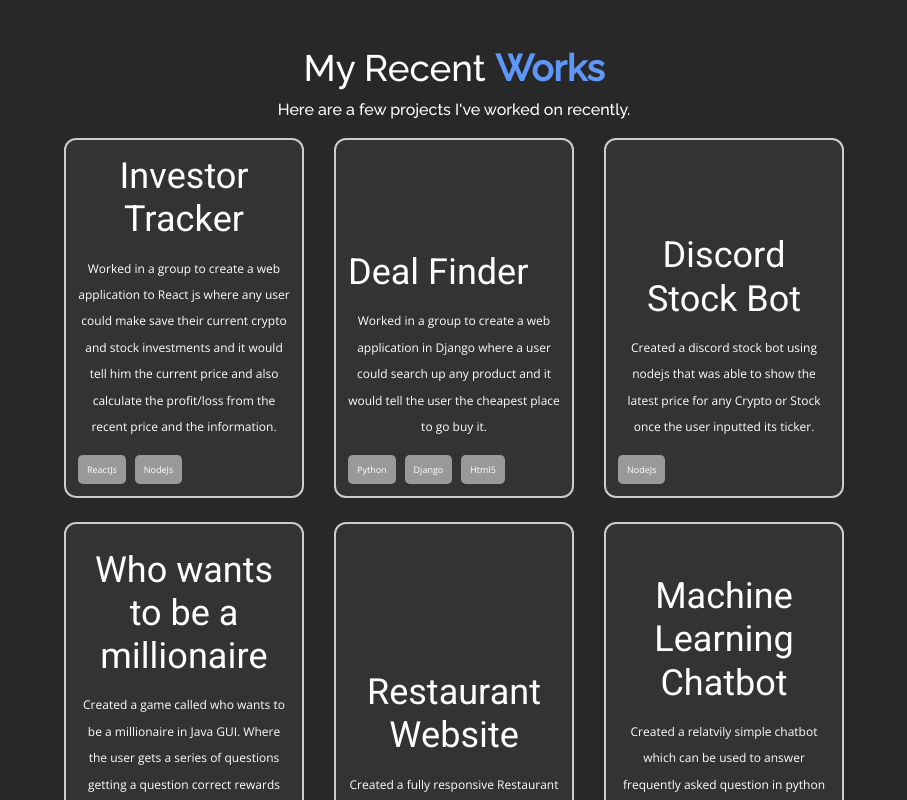
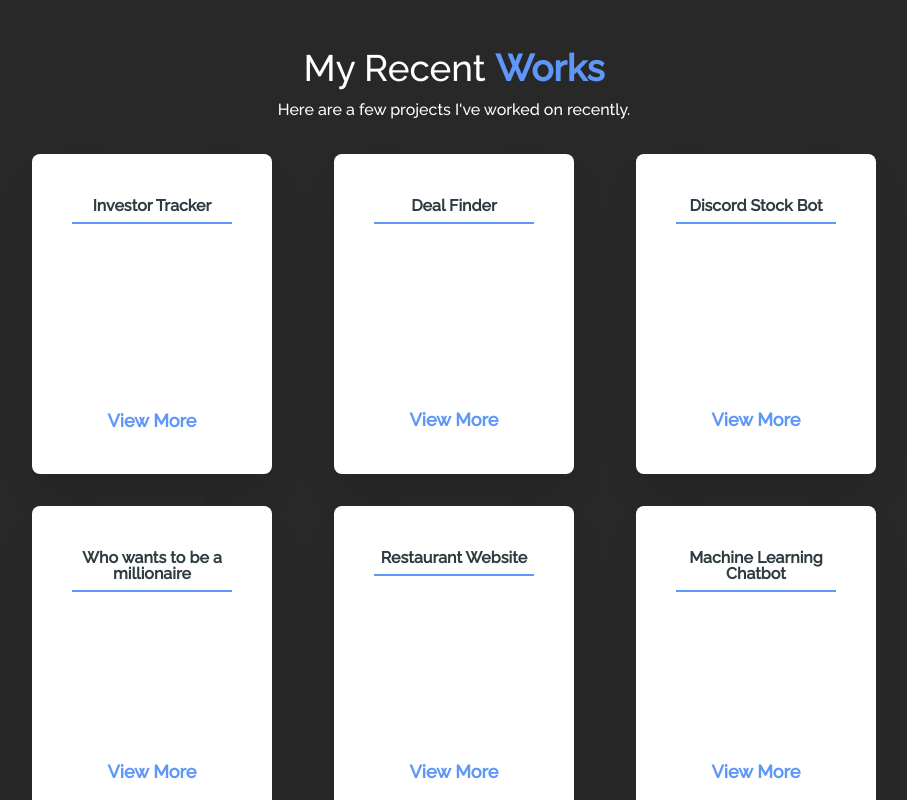
Before and after one commit to NihalKPatel/Portfolio-React, a React (Create React App) app in the folder Portfolio/: page / in a window 1280 px wide. Shown: the part 1520-2320 px from the top of the page, without its empty margins (186-1093 px from the left). Built offline with nearby package versions, Linux system fonts and the light colour scheme.

Commit message:
update project

```diff
--- a/Portfolio/src/App.js
+++ b/Portfolio/src/App.js
@@ -9,7 +9,6 @@
 import "./App.css";
 import "bootstrap/dist/css/bootstrap.min.css";
 import About from "./components/Pages/About";
-import TechStack from "./components/Pages/TechStack";
 
 
 function App() {
--- a/Portfolio/src/components/ProjectCard/Projects.js
+++ b/Portfolio/src/components/ProjectCard/Projects.js
@@ -1,7 +1,7 @@
 import React from "react";
 import data from "./data.json";
 import Card from "./Card"
-import "./project.css";
+import "./project.scss";
 import {Col, Container, Row} from "react-bootstrap";
 
 function Projects(props) {
--- a/Portfolio/src/components/ProjectCard/card.js
+++ b/Portfolio/src/components/ProjectCard/card.js
@@ -1,5 +1,5 @@
 import React from "react";
-import {Col, Container, Row} from "react-bootstrap";
+import {Container} from "react-bootstrap";
 
 export default class Card extends React.Component {
     render() {
@@ -10,7 +10,7 @@
         let i = 0
         while (stacks[i] !== undefined) {
             console.log(stacks[i])
-            techstack[i] = <div className="tag stackbtn"><p>{stacks[i]}</p></div>
+            techstack[i] = <div className="tag stackbtn"><p>{stacks[i]} &nbsp;</p></div>
             i++
         }
 
@@ -19,22 +19,15 @@
                 <Container>
                     <div className="card-grid-space">
                         <div className="num"></div>
-                        <a className="project-card" href="https://github.com/NihalKPatel/InvestorTracker"
-                           style={{background: "#333"}}>
-                            <Col>
-                                <Row>
-                                <h1>  {this.props.data.project}</h1>
-                                </Row>
-                                <Row>
-                                <p>{this.props.data.description}</p>
-                                </Row>
-                                <Row>
-                                <div className="tags">
+                        <a href={this.props.data.github} className= "data-card">
+                            <h3>{this.props.data.project}</h3>
+                                <h4><div className="tags">
                                     {techstack}
-                                </div>
-                                </Row>
-                            </Col>
+                                </div></h4>
+                            <p>{this.props.data.description}</p>
+                            <span className="link-text"> View More </span>
                         </a>
+
                     </div>
                 </Container>
             </section>
--- a/Portfolio/src/components/ProjectCard/data.json
+++ b/Portfolio/src/components/ProjectCard/data.json
@@ -5,8 +5,8 @@
       "ReactJs",
       "NodeJs"
     ],
-    "description": "Worked in a group to create a web application to React js where any user could make save their current crypto and stock investments and it would tell him the current price and also calculate the profit/loss from the recent price and the information.",
-    "github": "https://github.com/NihalKPatel/InvestorTrackerm",
+    "description": "Creating a web application to React js where any user could make save their current crypto and stock investments and it would tell him the current price and also calculate the profit/loss from the recent price and the information.",
+    "github": "https://github.com/NihalKPatel/InvestorTracker",
     "status": "In Development"
   },
   "1": {
--- a/Portfolio/src/components/ProjectCard/project.css
+++ /dev/null
@@ -1,207 +0,0 @@
-@import url('https://fonts.googleapis.com/css?family=Heebo:400,700|Open+Sans:400,700');
-
-:root {
-    --color: #2c6dd9;
-    --transition-time: 0.5s;
-}
-
-a {
-    color: inherit;
-}
-
-
-.cards-wrapper {
-    display: grid;
-    justify-content: center;
-    align-items: center;
-    grid-gap: 4rem;
-    padding: 4rem;
-    margin: 0 auto;
-    width: max-content;
-}
-
-.project-card {
-    font-family: 'Heebo';
-    text-decoration: none;
-    --bg-filter-opacity: 0.5;
-    background-image: linear-gradient(rgba(0, 0, 0, var(--bg-filter-opacity)), rgba(0, 0, 0, var(--bg-filter-opacity)));
-    height: 15em;
-    width: 10em;
-    font-size: 1.5em;
-    color: white;
-    border-radius: 0.5em;
-    padding: 0.5em;
-    display: flex;
-    align-items: flex-end;
-    background-size: cover;
-    transition: all, var(--transition-time);
-    position: relative;
-    overflow: hidden;
-    border: 0.1em solid #ccc;
-    margin-bottom: 1em;
-}
-
-.project-card:hover {
-    transform: rotate(0);
-}
-
-.project-card h1 {
-    font-size: 1.5em;
-    line-height: 1.2em;
-    alignment: top;
-    vertical-align: text-top;
-
-
-}
-
-.project-card p {
-    font-size: 0.5em;
-    font-family: 'Open Sans';
-    margin-top: 0.5em;
-    margin-bottom: 0.5em;
-    line-height: 2.2em;
-    vertical-align: text-top;
-
-}
-
-.stackbtn {
-    font-size: 0.5em;
-    font-family: 'Open Sans';
-    margin-top: 0.5em;
-    vertical-align: text-top;
-}
-
-.project-card .tags {
-    margin-bottom: 0em;
-    display: flex;
-    align-items: center;
-    justify-content: center;
-}
-
-.project-card .tags .tag {
-    font-size: 0.75em;
-    background: rgba(255, 255, 255, 0.5);
-    border-radius: 0.3rem;
-    padding: 0 0.5em;
-    margin-right: 0.5em;
-    transition: all, var(--transition-time);
-    text-decoration: none;
-}
-
-.project-card:hover .tags .tag {
-    background: var(--color);
-    color: white;
-    text-decoration: none;
-
-}
-
-.project-card .date {
-    position: absolute;
-    top: 0;
-    right: 0;
-    font-size: 0.75em;
-    padding: 1em;
-    line-height: 1em;
-    opacity: .8;
-}
-
-.project-card:before, .card:after {
-    content: '';
-    transform: scale(0);
-    transform-origin: top left;
-    border-radius: 50%;
-    position: absolute;
-    left: -50%;
-    top: -50%;
-    z-index: -5;
-    transition: all, var(--transition-time);
-    transition-timing-function: ease-in-out;
-}
-
-.project-card:before {
-    background: #ddd;
-    width: 250%;
-    height: 250%;
-}
-
-.project-card:after {
-    background: white;
-    width: 200%;
-    height: 200%;
-}
-
-.project-card:hover {
-    color: var(--color);
-    text-decoration: none;
-
-}
-
-.project-card:hover:before, .card:hover:after {
-    transform: scale(1);
-
-}
-
-.card-grid-space .num {
-    font-size: 3em;
-    margin-left: 1rem;
-}
-
-.info {
-    font-size: 1.2em;
-    display: flex;
-    padding: 1em 3em;
-    height: 3em;
-}
-
-.info img {
-    height: 3em;
-    margin-right: 0.5em;
-}
-
-.info h1 {
-    font-size: 1em;
-    font-weight: normal;
-}
-
-/* MEDIA QUERIES */
-@media screen and (max-width: 1285px) {
-    .cards-wrapper {
-        grid-template-columns: 1fr 1fr;
-    }
-}
-
-@media screen and (max-width: 900px) {
-    .cards-wrapper {
-        grid-template-columns: 1fr;
-    }
-
-    .info {
-        justify-content: center;
-    }
-
-    .card-grid-space .num {
-        margin-left: 0;
-        text-align: center;
-    }
-}
-
-@media screen and (max-width: 500px) {
-    .cards-wrapper {
-        padding: 4rem 2rem;
-    }
-
-    .project-card {
-        max-width: calc(100vw - 4rem);
-    }
-}
-
-@media screen and (max-width: 450px) {
-    .info {
-        display: block;
-        text-align: center;
-    }
-
-    .info h1 {
-        margin: 0;
-    }
-}
--- /dev/null
+++ b/Portfolio/src/components/ProjectCard/project.scss
@@ -0,0 +1,126 @@
+@import url('https://fonts.googleapis.com/css2?family=Open+Sans:wght@600;700&display=swap');
+
+* {
+  box-sizing: border-box;
+}
+
+.data-card {
+  display: flex;
+  flex-direction: column;
+  width: 15em;
+  height: 20em;
+  overflow: hidden;
+  border-radius: .5em;
+  text-decoration: none;
+  background: white;
+  margin: 1em;
+  padding: 2.75em 2.5em;
+  box-shadow: 0 1.5em 2.5em -.5em rgba(#000000, .1);
+  transition: transform .45s ease, background .45s ease;
+  text-decoration: none !important;
+
+  .tags {
+    margin-bottom: 0em;
+    display: flex;
+    align-items: center;
+    justify-content: center;
+  }
+
+  h3 {
+    text-decoration: none;
+    color: #2E3C40;
+    font-size: 1em;
+    font-weight: 600;
+    line-height: 1;
+    padding-bottom: .5em;
+    margin: 0 0 0.142857143em;
+    border-bottom: 2px solid #5f97f8;
+    transition: color .45s ease, border .45s ease;
+
+  }
+
+  h4 {
+    text-decoration: none;
+    color: #627084;
+    text-transform: uppercase;
+    font-size: 0.75em;
+    font-weight: 700;
+    line-height: 1;
+    letter-spacing: 0.1em;
+    margin: 0 0 1.777777778em;
+    transition: color .45s ease;
+  }
+
+  p {
+    font-size: 0.7em;
+    opacity: 0;
+    color: #FFFFFF;
+    font-weight: 600;
+    line-height: 1.4em;
+    margin: 0 0 1.25em;
+    transform: translateY(-1em);
+    transition: opacity .45s ease, transform .5s ease;
+    text-decoration: none;
+  }
+
+  .link-text {
+    text-decoration: none;
+    display: block;
+    color: #5f97f8;
+    font-size: 1.125em;
+    font-weight: 600;
+    line-height: 1.2;
+    margin: auto 0 0;
+    transition: color .45s ease;
+
+    svg {
+      margin-left: .5em;
+      transition: transform .6s ease;
+
+      path {
+        transition: fill .45s ease;
+      }
+    }
+  }
+
+  &:hover {
+    background: #5f97f8;
+    transform: scale(1.02);
+
+    h3 {
+      color: #FFFFFF;
+      border-bottom-color: #95baff;
+    }
+
+    h4 {
+      color: #FFFFFF;
+    }
+
+    p {
+      opacity: 1;
+      transform: none;
+    }
+
+    .link-text {
+      color: #FFFFFF;
+
+      svg {
+        animation: point 1.25s infinite alternate;
+
+        path {
+          fill: #FFFFFF;
+        }
+      }
+    }
+  }
+}
+
+
+@keyframes point {
+  0% {
+    transform: translateX(0);
+  }
+  100% {
+    transform: translateX(.125em);
+  }
+}
--- a/Portfolio/src/style.css
+++ b/Portfolio/src/style.css
@@ -452,10 +452,7 @@
     overflow: auto;
     position: relative;
     min-height: 100vh;
-    margin-left: auto;
-    margin-right: auto;
-    margin-left: 0;
-    margin-right: 0;
+
 }
 /* --------- */
 /* About */
```
Also changed, not shown: 1 other file (tests, documents, lock files or other folders).
